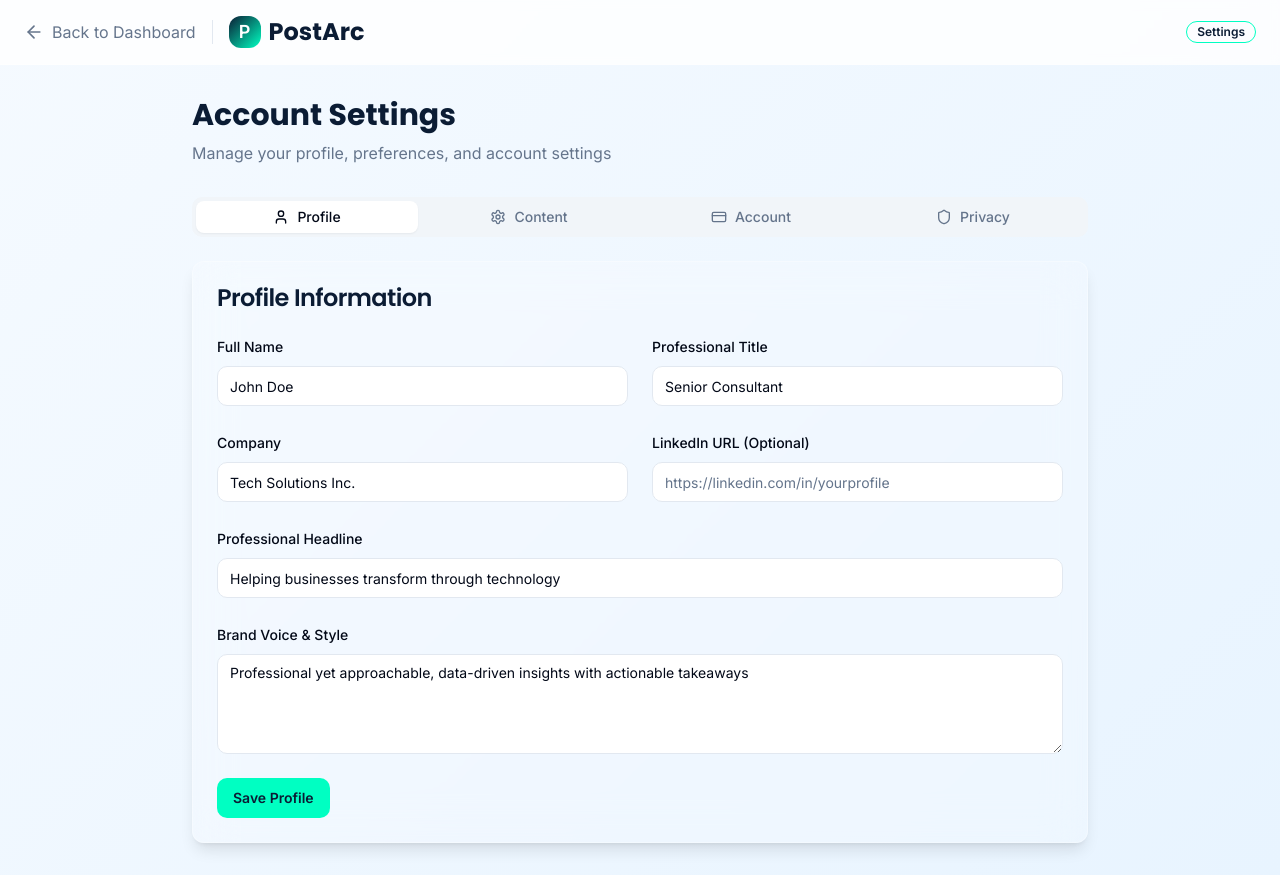
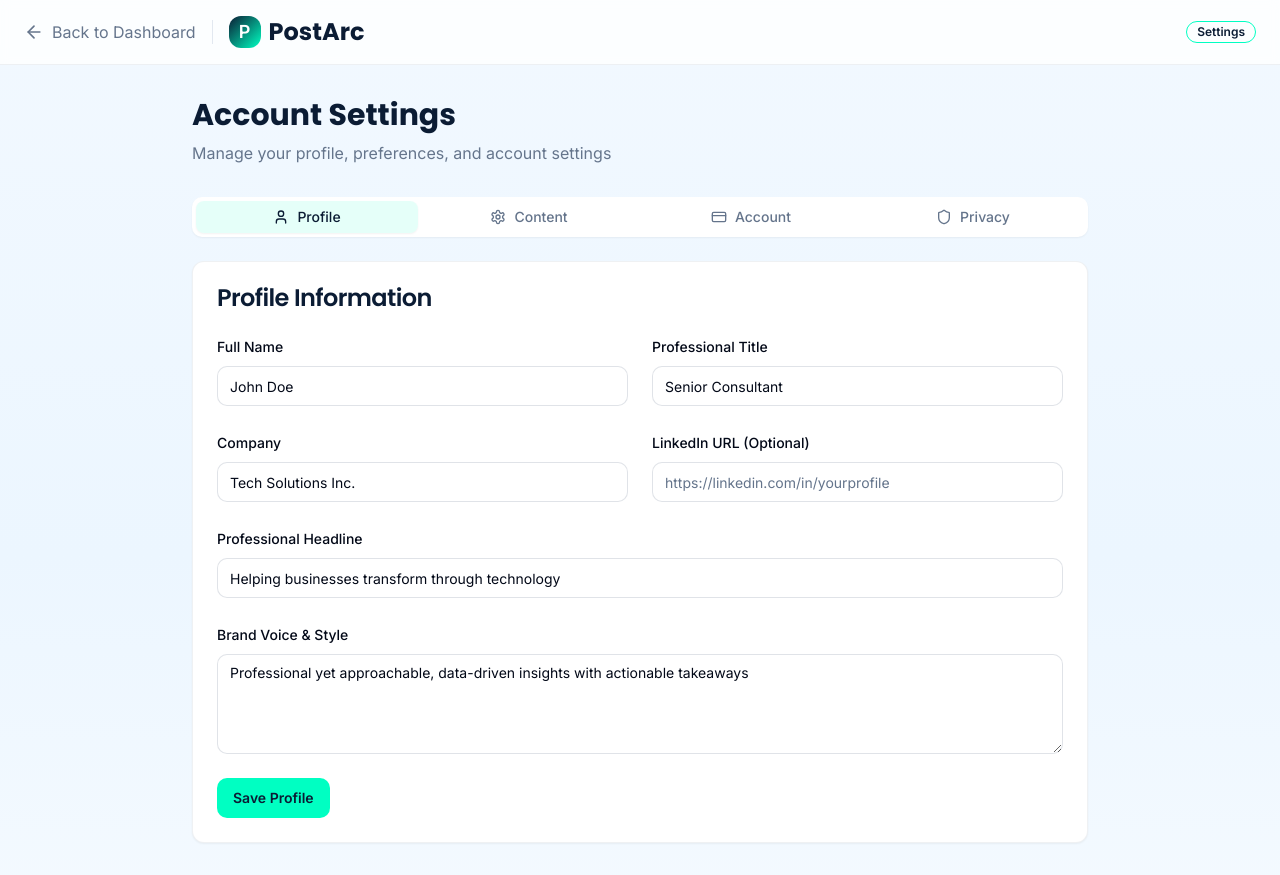
Before and after one commit to harrykioko/postarc-genesis-flow, a React (Vite) app: page /settings in a window 1280 px wide. Built offline with nearby package versions, Linux system fonts and the light colour scheme.

Commit message:
Apply dashboard styling to settings page
Apply the same background, card, and button styling from the dashboard to the settings page.

```diff
--- a/src/pages/Settings.tsx
+++ b/src/pages/Settings.tsx
@@ -67,9 +67,9 @@ const Settings = () => {
   };
 
   return (
-    <div className="min-h-screen bg-gradient-brand">
+    <div className="min-h-screen bg-gradient-to-b from-[#F5FAFF] via-[#ECF6FF] to-[#FFFFFF] animate-[bgMove_15s_linear_infinite] bg-[length:100%_200%]">
       {/* Header */}
-      <header className="bg-white/80 backdrop-blur-sm border-b border-white/20">
+      <header className="bg-white/80 backdrop-blur-sm border-b border-slate/10">
         <div className="container mx-auto px-6 py-4 flex items-center justify-between">
           <div className="flex items-center space-x-4">
             <Link to="/dashboard" className="flex items-center space-x-2 text-slate hover:text-midnight transition-colors">
@@ -101,27 +101,27 @@ const Settings = () => {
           </div>
 
           <Tabs defaultValue="profile" className="space-y-6">
-            <TabsList className="grid w-full grid-cols-4">
-              <TabsTrigger value="profile" className="flex items-center space-x-2">
+            <TabsList className="grid w-full grid-cols-4 bg-white shadow-sm">
+              <TabsTrigger value="profile" className="flex items-center space-x-2 data-[state=active]:bg-neon/10 data-[state=active]:text-midnight">
                 <User className="w-4 h-4" />
                 <span>Profile</span>
               </TabsTrigger>
-              <TabsTrigger value="preferences" className="flex items-center space-x-2">
+              <TabsTrigger value="preferences" className="flex items-center space-x-2 data-[state=active]:bg-neon/10 data-[state=active]:text-midnight">
                 <SettingsIcon className="w-4 h-4" />
                 <span>Content</span>
               </TabsTrigger>
-              <TabsTrigger value="account" className="flex items-center space-x-2">
+              <TabsTrigger value="account" className="flex items-center space-x-2 data-[state=active]:bg-neon/10 data-[state=active]:text-midnight">
                 <CreditCard className="w-4 h-4" />
                 <span>Account</span>
               </TabsTrigger>
-              <TabsTrigger value="privacy" className="flex items-center space-x-2">
+              <TabsTrigger value="privacy" className="flex items-center space-x-2 data-[state=active]:bg-neon/10 data-[state=active]:text-midnight">
                 <Shield className="w-4 h-4" />
                 <span>Privacy</span>
               </TabsTrigger>
             </TabsList>
 
             <TabsContent value="profile">
-              <Card className="glass-card border-0">
+              <Card className="bg-white border-slate/10 rounded-xl shadow-sm hover:shadow-md hover:ring-1 hover:ring-neon/10 transition-all duration-200">
                 <CardHeader>
                   <CardTitle className="font-heading text-midnight">Profile Information</CardTitle>
                 </CardHeader>
@@ -133,7 +133,7 @@ const Settings = () => {
                         id="name"
                         value={profile.name}
                         onChange={(e) => setProfile({...profile, name: e.target.value})}
-                        className="mt-2"
+                        className="mt-2 border-slate/20 focus:ring-neon/40"
                       />
                     </div>
                     <div>
@@ -142,7 +142,7 @@ const Settings = () => {
                         id="title"
                         value={profile.title}
                         onChange={(e) => setProfile({...profile, title: e.target.value})}
-                        className="mt-2"
+                        className="mt-2 border-slate/20 focus:ring-neon/40"
                       />
                     </div>
                   </div>
@@ -154,7 +154,7 @@ const Settings = () => {
                         id="company"
                         value={profile.company}
                         onChange={(e) => setProfile({...profile, company: e.target.value})}
-                        className="mt-2"
+                        className="mt-2 border-slate/20 focus:ring-neon/40"
                       />
                     </div>
                     <div>
@@ -164,7 +164,7 @@ const Settings = () => {
                         placeholder="https://linkedin.com/in/yourprofile"
                         value={profile.linkedinUrl}
                         onChange={(e) => setProfile({...profile, linkedinUrl: e.target.value})}
-                        className="mt-2"
+                        className="mt-2 border-slate/20 focus:ring-neon/40"
                       />
                     </div>
                   </div>
@@ -176,7 +176,7 @@ const Settings = () => {
                       placeholder="Brief description of what you do"
                       value={profile.headline}
                       onChange={(e) => setProfile({...profile, headline: e.target.value})}
-                      className="mt-2"
+                      className="mt-2 border-slate/20 focus:ring-neon/40"
                     />
                   </div>
 
@@ -187,11 +187,11 @@ const Settings = () => {
                       placeholder="Describe your preferred writing style, tone, and voice for generated content..."
                       value={profile.brandVoice}
                       onChange={(e) => setProfile({...profile, brandVoice: e.target.value})}
-                      className="mt-2 min-h-[100px]"
+                      className="mt-2 min-h-[100px] border-slate/20 focus:ring-neon/40"
                     />
                   </div>
 
-                  <Button onClick={handleProfileSave} className="btn-neon">
+                  <Button onClick={handleProfileSave} className="bg-neon text-midnight hover:bg-neon/90 font-semibold transition-all duration-200">
                     Save Profile
                   </Button>
                 </CardContent>
@@ -199,7 +199,7 @@ const Settings = () => {
             </TabsContent>
 
             <TabsContent value="preferences">
-              <Card className="glass-card border-0">
+              <Card className="bg-white border-slate/10 rounded-xl shadow-sm hover:shadow-md hover:ring-1 hover:ring-neon/10 transition-all duration-200">
                 <CardHeader>
                   <CardTitle className="font-heading text-midnight">Content Preferences</CardTitle>
                 </CardHeader>
@@ -211,10 +211,10 @@ const Settings = () => {
                         <div
                           key={template.id}
                           onClick={() => setPreferences({...preferences, defaultTemplate: template.id})}
-                          className={`p-4 rounded-lg border-2 cursor-pointer transition-all duration-300 ${
+                          className={`p-4 rounded-lg border-2 cursor-pointer transition-all duration-300 hover:shadow-md hover:-translate-y-0.5 ${
                             preferences.defaultTemplate === template.id
-                              ? 'border-neon bg-gradient-to-br from-neon/10 to-neon/5 shadow-[0_0_20px_rgba(0,255,194,0.3)]'
-                              : 'border-gray-200 hover:border-neon/50 hover:shadow-md'
+                              ? 'border-neon bg-neon/5 shadow-lg border-l-4'
+                              : 'border-slate/20 hover:border-neon/50'
                           }`}
                         >
                           <div className={`w-3 h-3 rounded-full ${template.color} mb-2`} />
@@ -238,6 +238,7 @@ const Settings = () => {
                         id="default-emojis"
                         checked={preferences.useEmojis}
                         onCheckedChange={(checked) => setPreferences({...preferences, useEmojis: checked})}
+                        className="data-[state=checked]:bg-neon"
                       />
                     </div>
                     <div className="flex items-center justify-between">
@@ -249,11 +250,12 @@ const Settings = () => {
                         id="default-hashtags"
                         checked={preferences.useHashtags}
                         onCheckedChange={(checked) => setPreferences({...preferences, useHashtags: checked})}
+                        className="data-[state=checked]:bg-neon"
                       />
                     </div>
                   </div>
 
-                  <Button onClick={handlePreferencesSave} className="btn-neon">
+                  <Button onClick={handlePreferencesSave} className="bg-neon text-midnight hover:bg-neon/90 font-semibold transition-all duration-200">
                     Save Preferences
                   </Button>
                 </CardContent>
@@ -262,7 +264,7 @@ const Settings = () => {
 
             <TabsContent value="account">
               <div className="space-y-6">
-                <Card className="glass-card border-0">
+                <Card className="bg-white border-slate/10 rounded-xl shadow-sm hover:shadow-md hover:ring-1 hover:ring-neon/10 transition-all duration-200">
                   <CardHeader>
                     <CardTitle className="font-heading text-midnight">Current Plan</CardTitle>
                   </CardHeader>
@@ -272,12 +274,14 @@ const Settings = () => {
                         <h3 className="font-semibold text-midnight">Free Plan</h3>
                         <p className="text-slate">5 posts per month</p>
                       </div>
-                      <Button className="btn-neon">Upgrade to Pro</Button>
+                      <Button variant="outline" className="border-midnight text-midnight hover:bg-neon hover:text-midnight hover:border-neon">
+                        Upgrade to Pro
+                      </Button>
                     </div>
                   </CardContent>
                 </Card>
 
-                <Card className="glass-card border-0">
+                <Card className="bg-white border-slate/10 rounded-xl shadow-sm hover:shadow-md hover:ring-1 hover:ring-neon/10 transition-all duration-200">
                   <CardHeader>
                     <CardTitle className="font-heading text-midnight">Email Preferences</CardTitle>
                   </CardHeader>
@@ -291,6 +295,7 @@ const Settings = () => {
                         id="email-notifications"
                         checked={accountSettings.emailNotifications}
                         onCheckedChange={(checked) => setAccountSettings({...accountSettings, emailNotifications: checked})}
+                        className="data-[state=checked]:bg-neon"
                       />
                     </div>
                     <div className="flex items-center justify-between">
@@ -302,6 +307,7 @@ const Settings = () => {
                         id="marketing-emails"
                         checked={accountSettings.marketingEmails}
                         onCheckedChange={(checked) => setAccountSettings({...accountSettings, marketingEmails: checked})}
+                        className="data-[state=checked]:bg-neon"
                       />
                     </div>
                     <div className="flex items-center justify-between">
@@ -313,10 +319,11 @@ const Settings = () => {
                         id="weekly-digest"
                         checked={accountSettings.weeklyDigest}
                         onCheckedChange={(checked) => setAccountSettings({...accountSettings, weeklyDigest: checked})}
+                        className="data-[state=checked]:bg-neon"
                       />
                     </div>
 
-                    <Button onClick={handleAccountSave} className="btn-neon">
+                    <Button onClick={handleAccountSave} className="bg-neon text-midnight hover:bg-neon/90 font-semibold transition-all duration-200">
                       Save Account Settings
                     </Button>
                   </CardContent>
@@ -325,7 +332,7 @@ const Settings = () => {
             </TabsContent>
 
             <TabsContent value="privacy">
-              <Card className="glass-card border-0">
+              <Card className="bg-white border-slate/10 rounded-xl shadow-sm hover:shadow-md hover:ring-1 hover:ring-neon/10 transition-all duration-200">
                 <CardHeader>
                   <CardTitle className="font-heading text-midnight">Privacy & Data</CardTitle>
                 </CardHeader>
@@ -334,7 +341,9 @@ const Settings = () => {
                     <div>
                       <h3 className="font-semibold text-midnight mb-2">Export Your Data</h3>
                       <p className="text-slate text-sm mb-4">Download a copy of all your data including posts, settings, and usage history.</p>
-                      <Button variant="outline">Export My Data</Button>
+                      <Button variant="outline" className="border-midnight text-midnight hover:bg-neon hover:text-midnight hover:border-neon">
+                        Export My Data
+                      </Button>
                     </div>
 
                     <Separator />
```
